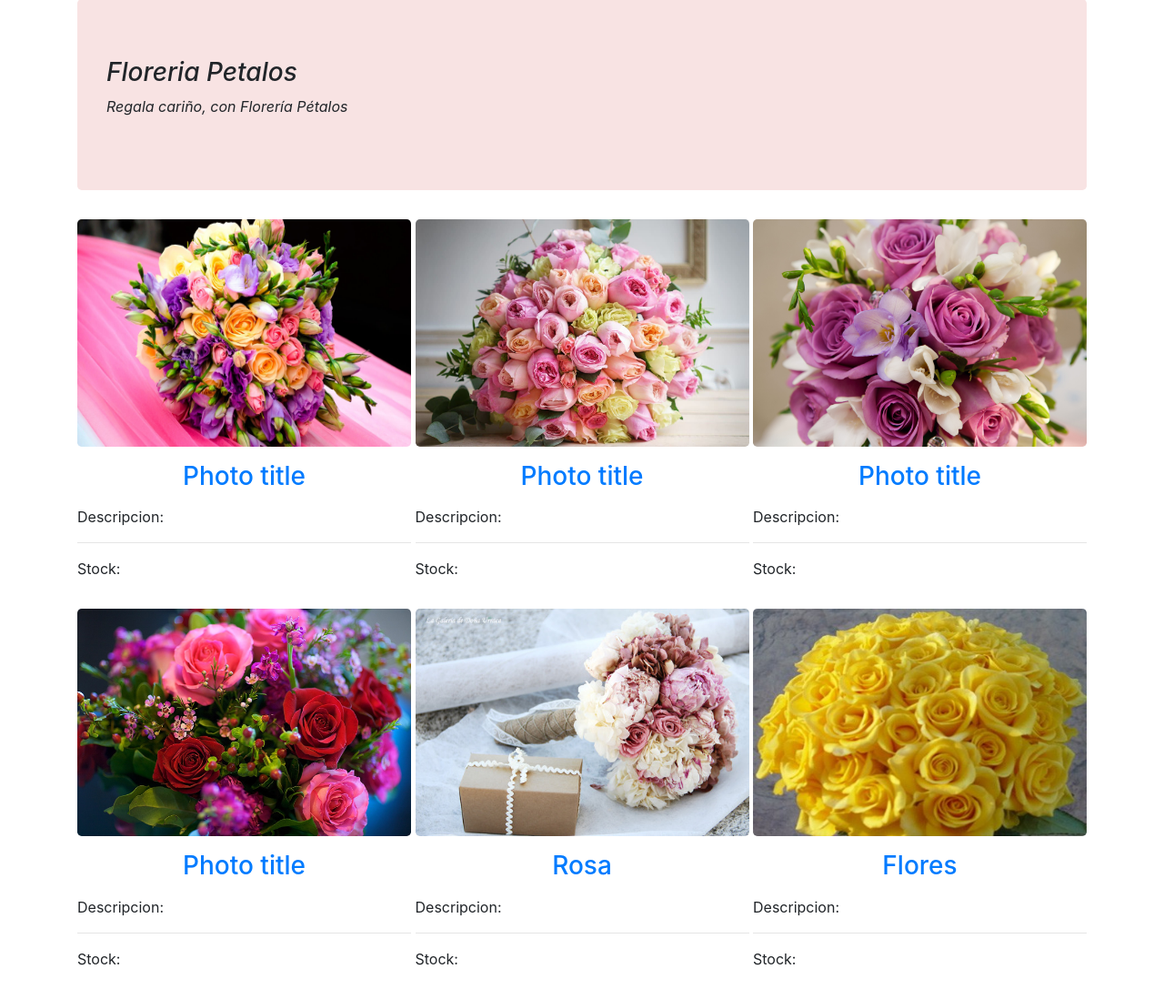
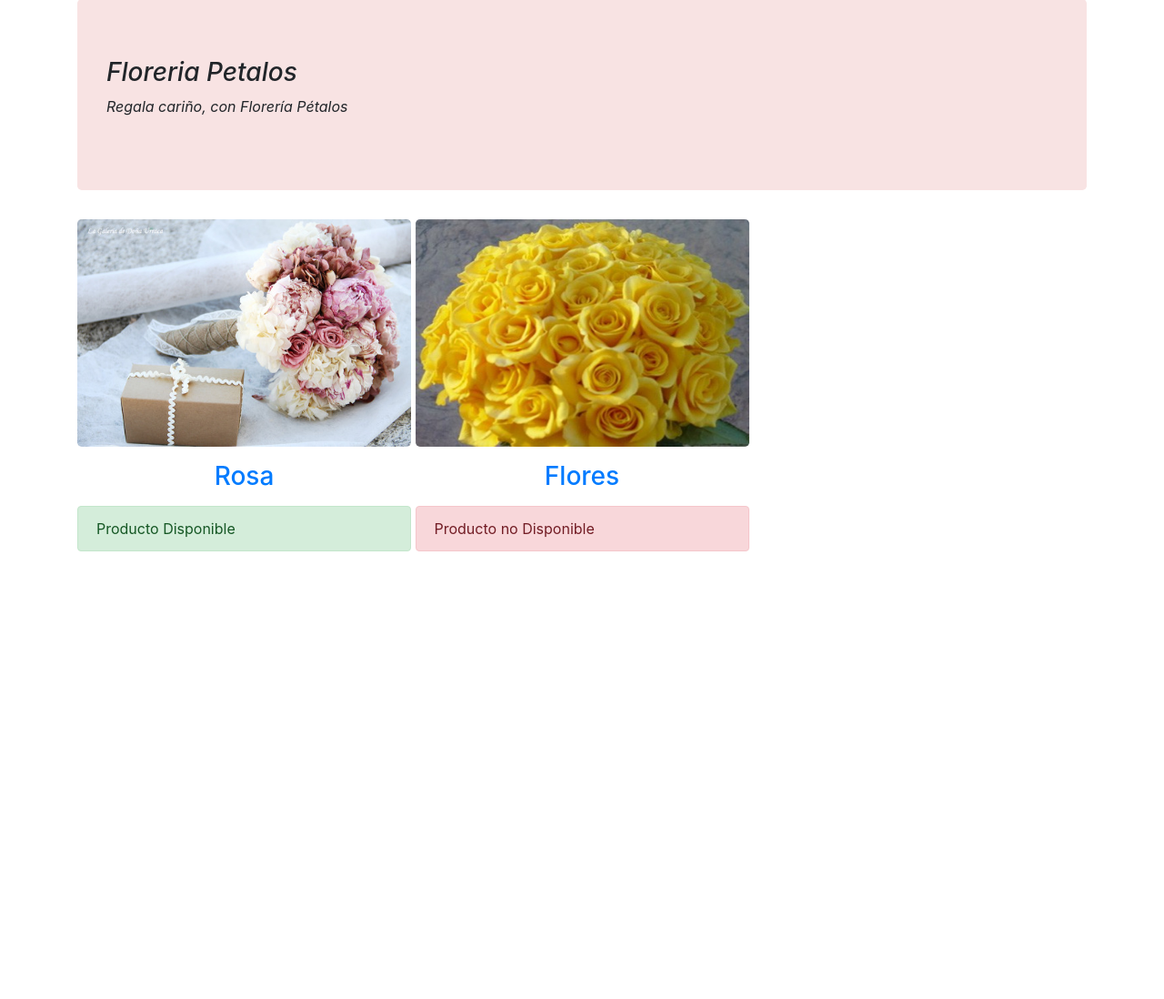
Before and after one commit to GenesisVSS/FloreriaPetalos, a Django app: page /galeria/ in a window 1280 px wide. Shown: the part 126-1224 px from the top of the page at 91% size. After the commit the page ends 732 px from the top, so only its background shows below. Run offline with Django 3.2, Linux system fonts and the light colour scheme; data comes from the database, SQL or seed files in the repository; both versions use the stored data as it was after the commit; some libraries are stand-ins or nearby versions.

Commit message:
GaleriaAlertas

```diff
--- a/myProyecto/floreria/templates/core/galeria.html
+++ b/myProyecto/floreria/templates/core/galeria.html
@@ -13,6 +13,9 @@ Galeria - Floreria
         <p><em>Regala cariño, con Florería Pétalos</em></p>
     </div>
 </div>
+
+
+
 <div class="container">
     <div class="row">
         <div class="col-md-12">
@@ -21,74 +24,27 @@ Galeria - Floreria
 
             <div class="mdb-lightbox no-margin">
 
-                <figure class="figure">
-                    <a class="black-text" href="{% static 'core/img/ramo_5.jpg' %}" data-size="1600x1067">
-                        <img alt="picture" src="{% static 'core/img/ramo_5.jpg' %}" width="367" height="250"
-                            class="rounded-lg" />
-                        <h3 class="text-center my-3">Photo title</h3>
-
-                    </a>
-
-                    <p>
-                        Descripcion:
-                        <hr>
-                        Stock:
-                    </p>
-
-
-                </figure>
-
-                <figure class="figure">
-                    <a class="black-text" href="{% static 'core/img/ramo_6.jpg' %}" data-size="1600x1067">
-                        <img alt="picture" src="{% static 'core/img/ramo_6.jpg' %}" width="367" height="250"
-                            class="rounded-lg" />
-                        <h3 class="text-center my-3">Photo title</h3>
-                    </a>
-
-                    <p>
-                        Descripcion:
-                        <hr>
-                        Stock:
-                    </p>
-                </figure>
-
-                <figure class="figure">
-                    <a class="black-text" href="{% static 'core/img/flores_7.jpg' %}" data-size="1600x1067">
-                        <img alt="picture" src="{% static 'core/img/flores_7.jpg' %}" width="367" height="250"
-                            class="rounded-lg" />
-                        <h3 class="text-center my-3">Photo title</h3>
-                    </a>
-                    <p>
-                        Descripcion:
-                        <hr>
-                        Stock:
-                    </p>
-                </figure>
-
-                <figure class="figure">
-                    <a class="black-text" href="{% static 'core/img/flores_8.jpg' %}" data-size="1600x1067">
-                        <img alt="picture" src="{% static 'core/img/flores_8.jpg' %}" width="367" height="250"
-                            class="rounded-lg" />
-                        <h3 class="text-center my-3">Photo title</h3>
-                    </a>
-                    <p>
-                        Descripcion:
-                        <hr>
-                        Stock:
-                    </p>
-                </figure>
-
                 {% for f in listaFlores %}
                 <figure class="figure">
-                    <a class="black-text" href="{% static 'core/img/flores_8.jpg' %}" data-size="1600x1067">
+                    <a class="black-text" href="{{ f.imagen.url }}" data-size="1600x1067">
                         <img alt="picture" src="{{ f.imagen.url }}" width="367" height="250" class="rounded-lg" />
                         <h3 class="text-center my-3">{{f.name}}</h3>
                     </a>
-                    <p>
-                        Descripcion:
-                        <hr>
-                        Stock:
-                    </p>
+                    {% if f.estado == "D" %}
+
+                    <div class="alert alert-success" role="alert">
+                        Producto Disponible
+                    </div>
+
+                    {% endif %}
+
+                    {% if f.estado == "N" %}
+
+                    <div class="alert alert-danger" role="alert">
+                        Producto no Disponible
+                    </div>
+
+                    {% endif %}
                 </figure>
                 {% endfor %}
 
```
Also changed, not shown: myProyecto/floreria/static/core/css/estilo_floreria.css (added, +32 -0 lines), myProyecto/floreria/static/core/js/galeria.js (added, +12 -0 lines), myProyecto/db.sqlite3, myProyecto/media/media/ramo_flores_2.jpg (added), myProyecto/media/media/ramo_flores_4.jpg (added), myProyecto/media/media/rosa-roja-ofrenda-416x416_aZNoE0s.jpg (added), myProyecto/media/media/rosa-roja-ofrenda-416x416_kJkUxzV.jpg (added).
